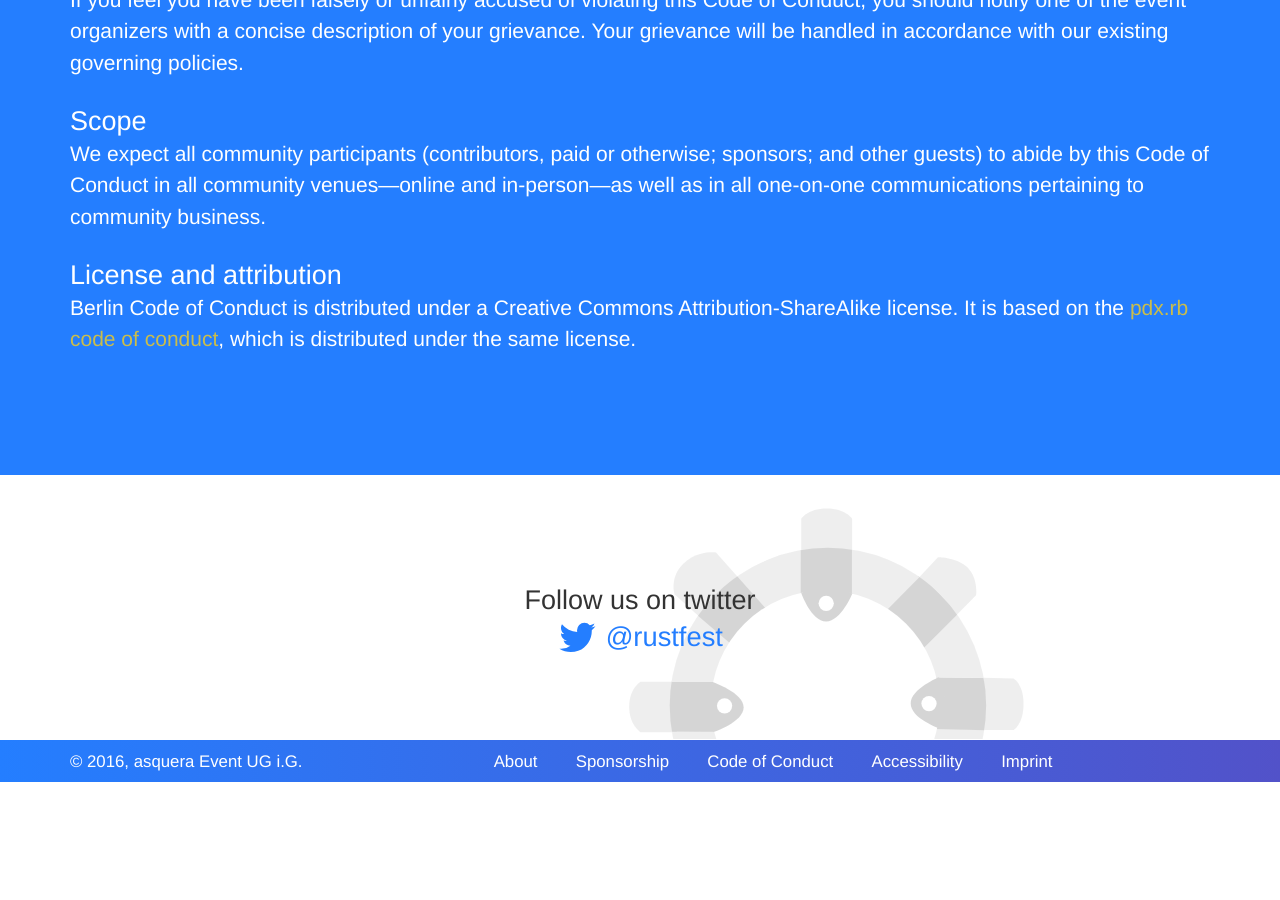
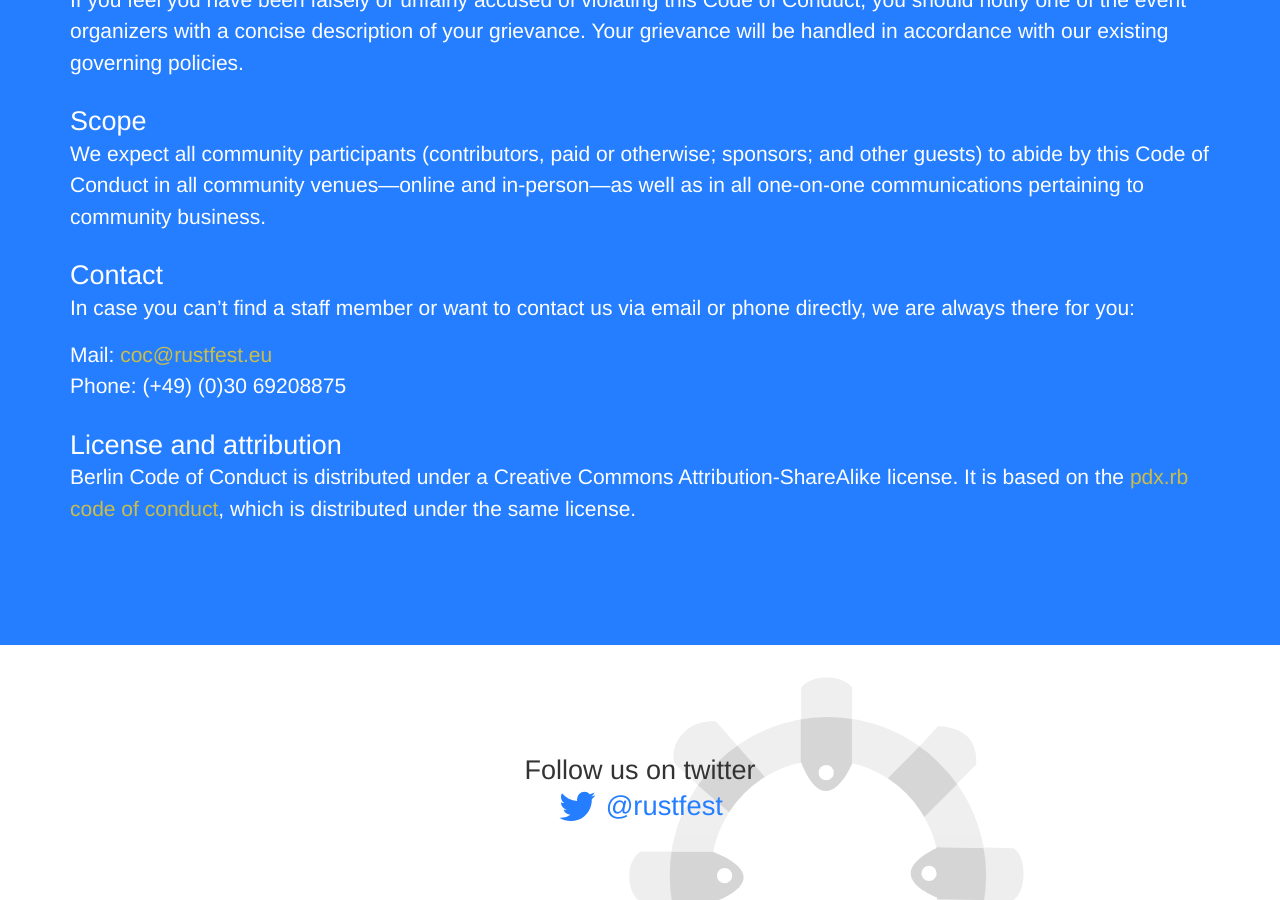
Before and after one commit to RustFestEU/blog.rustfest.eu, a Jekyll site: the page built from code-of-conduct.md, in a window 1280 px wide and 900 px high, scrolled down 1959 px. Built offline with Jekyll 4.4.1, drawn with Linux system fonts in a browser that asks for light colours; before the commit the page ends 2741 px from its top, so only the background shows below that.

Commit message:
Add CoC Contact info

```diff
--- a/code-of-conduct.md
+++ b/code-of-conduct.md
@@ -75,6 +75,14 @@ Scope
 
 We expect all community participants (contributors, paid or otherwise; sponsors; and other guests) to abide by this Code of Conduct in all community venues—online and in-person—as well as in all one-on-one communications pertaining to community business.
 
+Contact
+-------
+
+In case you can't find a staff member or want to contact us via email or phone directly, we are always there for you:
+
+Mail: <coc@rustfest.eu>
+Phone: (+49) (0)30 69208875
+
 
 License and attribution
 -----------------------
```
